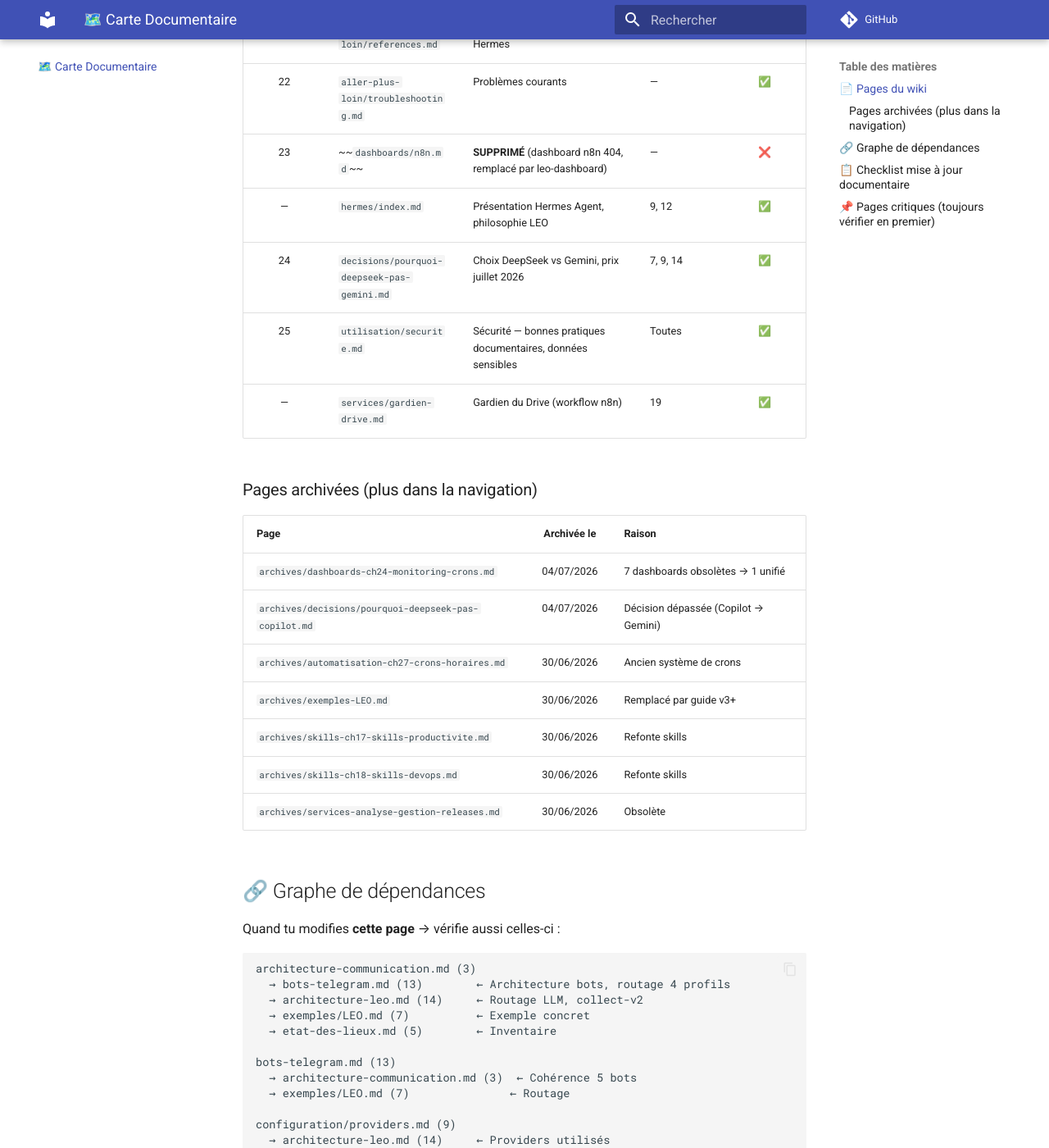
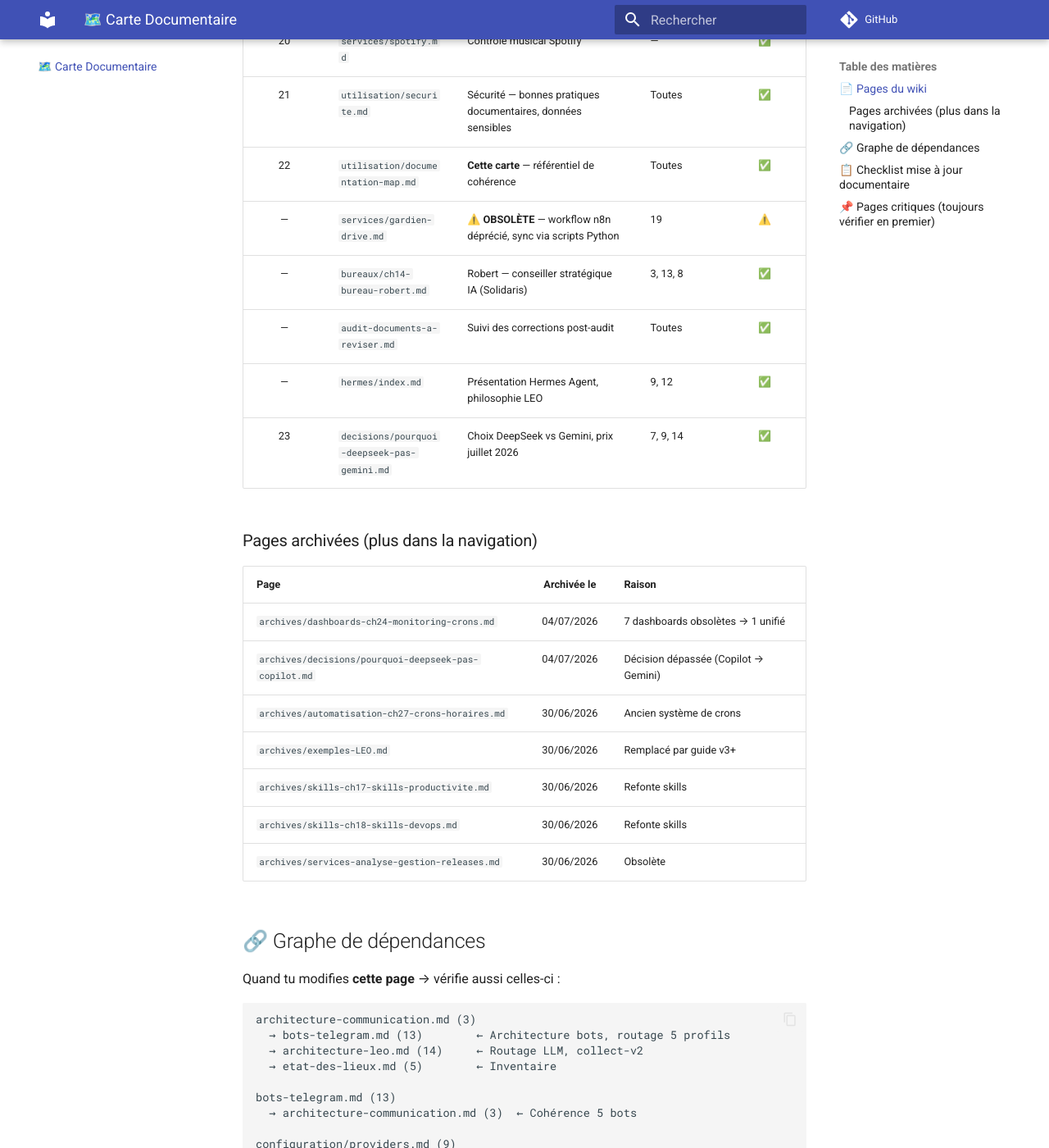
Before and after one commit to christophedanhier-hash/hermes-wiki, an MkDocs documentation site: the page built from docs/hermes/utilisation/documentation-map.md, in a window 1280 px wide and 1400 px high, scrolled down 1708 px. Shown: the whole window at 82% size. Built offline with MkDocs 1.6.1 and Material for MkDocs 9.7.7, drawn with Linux system fonts in a browser that asks for light colours; comment, search, counter and statistics services are not loaded; some of the changed text lies outside the part shown.

Commit message:
🗺️ Màj carte documentaire: n8n→obsolète, 4→5 bots, exemples/LEO retiré, +Robert

````diff
--- a/docs/hermes/utilisation/documentation-map.md
+++ b/docs/hermes/utilisation/documentation-map.md
@@ -9,31 +9,31 @@
 |:-:|:-----|:-------|:------------|:------:|
 | 1 | `index.md` | Portail d'accueil, résumé écosystème | Toutes | ✅ |
 | 2 | `architecture.md` | Architecture système (serveur, conteneurs) | 3, 7 | ✅ |
-| 3 | `architecture-communication.md` | **5 bots** (LEO, Copilot, Émile, Voyages), routage, sync mémoire | 7, 13, 20 | ✅ |
+| 3 | `architecture-communication.md` | **5 bots** (LEO, Copilot, Émile, Voyages, Robert), routage, sync mémoire | 7, 13, 20 | ✅ |
 | 4 | `changelog.md` | Historique des modifications | Toutes | ✅ |
 | 5 | `etat-des-lieux.md` | Installation Hermes de Christophe (inventaire) | 14, 18, 20 | ✅ |
 | 6 | `interface-web.md` | Interface web Hermes | — | ✅ |
-| 7 | `exemples/LEO.md` | **LIEN MORT** — fichier déplacé/supprimé | — | ❌ |
-| 8 | `configuration/profiles.md` | Profils, gateways, skills | 20 | ✅ |
-| 9 | `configuration/providers.md` | Providers LLM (DeepSeek, Gemini, Ollama) | 7, 14 | ✅ |
+| 7 | ~~`exemples/LEO.md`~~ | **SUPPRIMÉ** — remplacé par guide v3+ (archives) | — | ❌ |
+| 8 | `configuration/profiles.md` | **5 profils**, gateways, skills, mémoire | 20 | ✅ |
+| 9 | `configuration/providers.md` | Providers LLM (DeepSeek V4 Flash/Pro, Gemini fallback, Ollama) | 7, 14 | ✅ |
 | 10 | `installation/linux.md` | Installation Linux | — | ✅ |
 | 11 | `installation/windows.md` | Installation Windows | — | ✅ |
 | 12 | `utilisation/quotidien.md` | Usage quotidien comme LEO | 7 | ✅ |
 | 13 | `utilisation/bots-telegram.md` | **5 bots**, tokens, architecture | 3, 7, 14 | ✅ |
-| 14 | `utilisation/architecture-leo.md` | Dashboard unifié, collect-v2, crons, n8n, vaults, routage LLM | 7, 15, 16, 19, 21 | ✅ |
-| 15 | `utilisation/crons.md` | Tâches planifiées, collect-v2, déploiement horaire | 14, 16, 21 | ✅ |
+| 14 | `utilisation/architecture-leo.md` | Dashboard unifié, collect-v2, crons, 🐍 workflows Python, vaults, routage LLM | 7, 15, 16, 19, 21 | ✅ |
+| 15 | `utilisation/crons.md` | **44 crons** (38 leo-copilot + 2 emile + 2 bavi-leo + 6 hôte), collect-v2 | 14, 16, 21 | ✅ |
 | 16 | `utilisation/dashboards.md` | **1 dashboard unifié** (leo-dashboard), 9 sources, vaults | 14, 15, 19 | ✅ |
 | 17 | `utilisation/backup-recovery.md` | Backup & recovery | 14 | ✅ |
 | 18 | `utilisation/skills-catalogue.md` | Catalogue des skills BAVI LEO & Hermes | 5, 20 | ✅ |
-| 19 | `services/n8n.md` | n8n — 3 workflows (Drive, Gardien, Contacts) | 14, 16 | ✅ |
+| 19 | `services/n8n.md` | ⚠️ **OBSOLÈTE** — n8n déprécié le 13/07/2026, remplacé par 🐍 workflows Python | 14, 16 | ⚠️ |
 | 20 | `services/spotify.md` | Contrôle musical Spotify | — | ✅ |
-| 21 | `aller-plus-loin/references.md` | Aide-mémoire commandes Hermes | — | ✅ |
-| 22 | `aller-plus-loin/troubleshooting.md` | Problèmes courants | — | ✅ |
-| 23 | ~~`dashboards/n8n.md`~~ | **SUPPRIMÉ** (dashboard n8n 404, remplacé par leo-dashboard) | — | ❌ |
+| 21 | `utilisation/securite.md` | Sécurité — bonnes pratiques documentaires, données sensibles | Toutes | ✅ |
+| 22 | `utilisation/documentation-map.md` | **Cette carte** — référentiel de cohérence | Toutes | ✅ |
+| — | `services/gardien-drive.md` | ⚠️ **OBSOLÈTE** — workflow n8n déprécié, sync via scripts Python | 19 | ⚠️ |
+| — | `bureaux/ch14-bureau-robert.md` | Robert — conseiller stratégique IA (Solidaris) | 3, 13, 8 | ✅ |
+| — | `audit-documents-a-reviser.md` | Suivi des corrections post-audit | Toutes | ✅ |
 | — | `hermes/index.md` | Présentation Hermes Agent, philosophie LEO | 9, 12 | ✅ |
-| 24 | `decisions/pourquoi-deepseek-pas-gemini.md` | Choix DeepSeek vs Gemini, prix juillet 2026 | 7, 9, 14 | ✅ |
-| 25 | `utilisation/securite.md` | Sécurité — bonnes pratiques documentaires, données sensibles | Toutes | ✅ |
-| — | `services/gardien-drive.md` | Gardien du Drive (workflow n8n) | 19 | ✅ |
+| 23 | `decisions/pourquoi-deepseek-pas-gemini.md` | Choix DeepSeek vs Gemini, prix juillet 2026 | 7, 9, 14 | ✅ |
 
 ### Pages archivées (plus dans la navigation)
 
@@ -53,18 +53,15 @@
 
 ```
 architecture-communication.md (3)
-  → bots-telegram.md (13)        ← Architecture bots, routage 4 profils
+  → bots-telegram.md (13)        ← Architecture bots, routage 5 profils
   → architecture-leo.md (14)     ← Routage LLM, collect-v2
-  → exemples/LEO.md (7)          ← Exemple concret
   → etat-des-lieux.md (5)        ← Inventaire
 
 bots-telegram.md (13)
   → architecture-communication.md (3)  ← Cohérence 5 bots
-  → exemples/LEO.md (7)               ← Routage
 
 configuration/providers.md (9)
   → architecture-leo.md (14)     ← Providers utilisés
-  → exemples/LEO.md (7)          ← Exemple config
 
 crons.md (15)
   → dashboards.md (16)           ← Métriques des crons (collect-v2)
@@ -73,39 +70,36 @@
 dashboards.md (16)
   → crons.md (15)                ← Crons associés
   → architecture-leo.md (14)     ← Architecture
-  → services/n8n.md (19)         ← Source n8n du collecteur
-
-services/n8n.md (19)
-  → dashboards.md (16)           ← Monitoring via leo-dashboard
-  → architecture-leo.md (14)     ← Intégration collect-v2
 ```
 
 ## 📋 Checklist mise à jour documentaire
 
 Quand tu changes... | Pages à vérifier
 :-------------------|:----------------
-**Provider LLM** (ex: DeepSeek→autre) | 3, 7, 9, 13, 14
-**Ajout/suppression bot** | 3, 5, 13, 14
+**Provider LLM** (ex: DeepSeek→autre) | 3, 9, 13, 14
+**Ajout/suppression bot** | 3, 5, 8, 13, 14
 **Nouveau cron** | 14, 15, 16
 **Nouveau dashboard / collecteur** | 14, 16
-**Modification collect-v2.py** | 14, 15, 16, 19
+**Modification collect-v2.py** | 14, 15, 16
 **Nouveau skill** | 5, 18
 **Modif config serveur** | 2, 5
 **Ajout/suppression vault** | 14, 16
-**Modification n8n workflow** | 14, 16, 19
 **Déploiement horaire** | 14, 15
+**Changement structure profils** | 3, 5, 8, 13, 14
 
 ## 📌 Pages critiques (toujours vérifier en premier)
 
-1. **`architecture.md`** — Vue macro, budget, crons
-2. **`architecture-communication.md`** — Vision globale, routage, 5 bots
-3. **`utilisation/architecture-leo.md`** — Dashboard unifié, collect-v2, vaults, n8n
-4. **`utilisation/dashboards.md`** — leo-dashboard, 9 sources
-5. **`etat-des-lieux.md`** — Inventaire complet
-6. **`services/n8n.md`** — Workflows n8n actuels
-7. **`changelog.md`** — Historique des modifs
-8. **Cette carte** 🗺️
+1. **`architecture-communication.md`** — Vision globale, routage, 5 bots
+2. **`utilisation/architecture-leo.md`** — Dashboard unifié, collect-v2, vaults, workflows Python
+3. **`utilisation/dashboards.md`** — leo-dashboard, 9 sources
+4. **`etat-des-lieux.md`** — Inventaire complet
+5. **`changelog.md`** — Historique des modifs
+6. **Cette carte** 🗺️
+7. **`utilisation/crons.md`** — 44 crons, planification
 
 ---
 
-*Document mis à jour le 07/07/2026 à 02:45 — Léo 🦁*
+*Document mis à jour le 17/07/2026 — Michel (leo-copilot) 🔧*
+
+---
+> 🤖 Dernier audit : 17/07/2026 à 22:45 (UTC+2) — n8n→obsolète, 4→5 bots, exemples/LEO.md retiré, ajout bureau-robert
````
Also changed, not shown: cleanup.py (added, +13 -0 lines), 1 other file.
